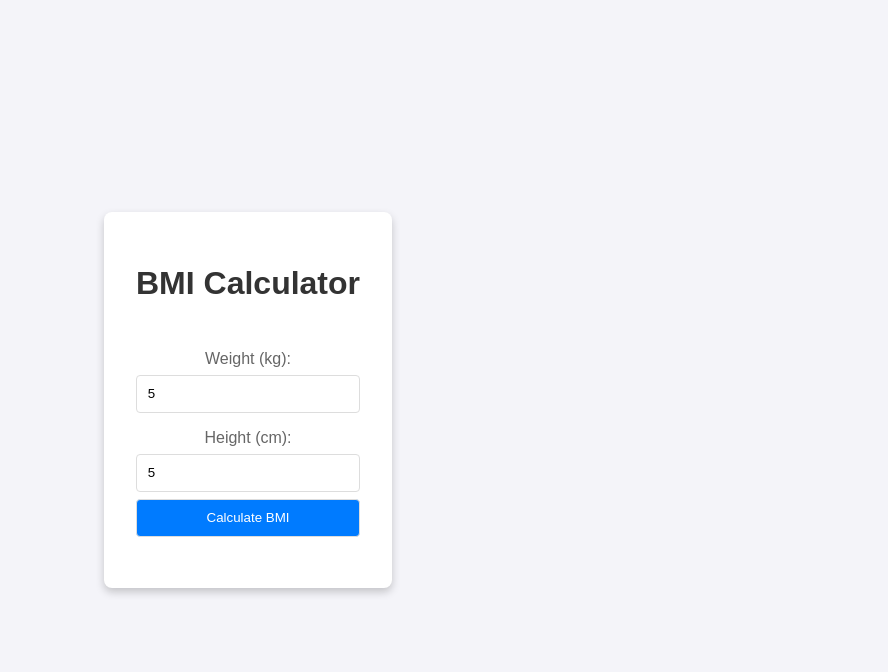
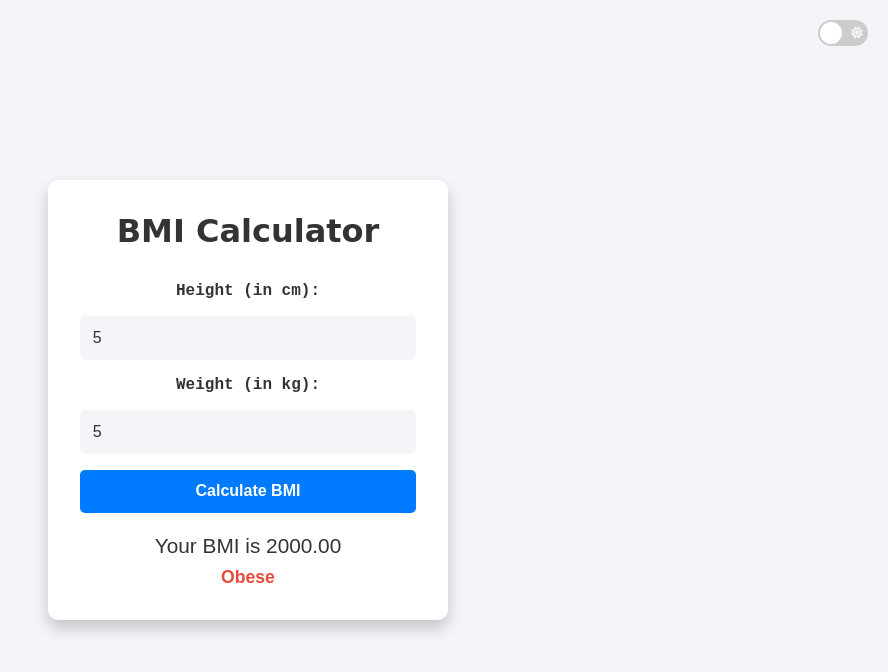
Before and after one commit to AbhishekBalija/BMI-Calculator, a website: page public/index.html in a window 1280 px wide. Both pictures are taken after typing "5", "5" into the empty fields and a click on the button "Calculate BMI". Shown: the whole page, without its empty margins (392-1280 px from the left). Drawn offline with Linux system fonts and the light colour scheme; no server answers.

Commit message:
2nd Updated CSS

```diff
--- a/public/index.html
+++ b/public/index.html
@@ -5,21 +5,34 @@
     <meta name="viewport" content="width=device-width, initial-scale=1.0">
     <title>BMI Calculator</title>
     <link rel="stylesheet" href="style.css">
+    <script src="https://kit.fontawesome.com/a076d05399.js" crossorigin="anonymous"></script>
 </head>
-<body>
+<body class="light">
     <div class="container">
         <h1>BMI Calculator</h1>
-    <form id="bmiForm">
-      <label for="weight">Weight (kg):</label>
+        <form id="bmi-form">
+            <label for="height">Height (in cm):</label>
+            <input type="number" id="height" required>
+
+            <label for="weight">Weight (in kg):</label>
             <input type="number" id="weight" required>
-
-      <label for="height">Height (cm):</label>
-      <input type="number" id="height" required>
 
             <button type="submit">Calculate BMI</button>
         </form>
         <div id="result"></div>
+        <div id="category" data-category=""></div>
     </div>
+
+    <!-- Dark/Light mode toggle switch -->
+    <div id="theme-toggle-container">
+        <input type="checkbox" id="theme-toggle" class="checkbox">
+        <label for="theme-toggle" class="checkbox-label">
+            <i class="fas fa-moon"></i>
+            <i class="fas fa-sun"></i>
+            <span class="ball"></span>
+        </label>
+    </div>
+
     <script src="script.js"></script>
 </body>
 </html>
--- a/public/script.js
+++ b/public/script.js
@@ -1,18 +1,38 @@
-// script.js
+const themeToggle = document.getElementById("theme-toggle");
 
-document.getElementById('bmiForm').addEventListener('submit', async (event) => {
-    event.preventDefault();
+themeToggle.addEventListener("change", () => {
+  document.body.classList.toggle("dark");
+});
 
-    const weight = parseFloat(document.getElementById('weight').value);
-    const height = parseFloat(document.getElementById('height').value);
+const bmiForm = document.getElementById("bmi-form");
+const result = document.getElementById("result");
+const category = document.getElementById("category");
 
-    // Send the data to the server
-    const response = await fetch('/calculate-bmi', {
-      method: 'POST',
-      headers: { 'Content-Type': 'application/json' },
-      body: JSON.stringify({ weight, height })
-    });
+bmiForm.addEventListener("submit", function(e) {
+    e.preventDefault();
+    const height = parseFloat(document.getElementById("height").value) / 100; // Convert cm to meters
+    const weight = parseFloat(document.getElementById("weight").value);
 
-    const data = await response.json();
-    document.getElementById('result').innerText = `Your BMI is ${data.bmi}`;
-  });
+    if (!height || !weight) {
+        result.textContent = "Please enter valid values for height and weight.";
+        category.textContent = "";
+        return;
+    }
+
+    const bmi = weight / (height * height);
+    result.textContent = `Your BMI is ${bmi.toFixed(2)}`;
+
+    if (bmi < 18.5) {
+        category.textContent = "Underweight";
+        category.setAttribute("data-category", "Underweight");
+    } else if (bmi >= 18.5 && bmi <= 24.9) {
+        category.textContent = "Normal weight";
+        category.setAttribute("data-category", "Normal weight");
+    } else if (bmi >= 25 && bmi <= 29.9) {
+        category.textContent = "Overweight";
+        category.setAttribute("data-category", "Overweight");
+    } else {
+        category.textContent = "Obese";
+        category.setAttribute("data-category", "Obese");
+    }
+});
--- a/public/style.css
+++ b/public/style.css
@@ -1,49 +1,90 @@
-/* style.css */
+/* Basic reset */
+* {
+  box-sizing: border-box;
+  margin: 0;
+  padding: 0;
+  font-family: Arial, sans-serif;
+}
 
+/* Light and dark themes */
 body {
   display: flex;
   justify-content: center;
   align-items: center;
   height: 100vh;
-    font-family: Arial, sans-serif;
-    background-color: #f4f4f9;
+  transition: background-color 0.3s ease;
   margin: 0;
 }
 
+body.light {
+  background-color: #f4f4f9;
+  color: #333;
+}
+
+body.dark {
+  background-color: #333;
+  color: #f4f4f9;
+}
+
+/* Container styling */
 .container {
   text-align: center;
   background: #fff;
   padding: 2em;
-    box-shadow: 0 4px 8px rgba(0, 0, 0, 0.2);
-    border-radius: 8px;
+  width: 100%;
+  max-width: 400px;
+  border-radius: 10px;
+  box-shadow: 0 8px 16px rgba(0, 0, 0, 0.2);
+  transition: background-color 0.3s ease, box-shadow 0.3s ease;
+}
+
+body.dark .container {
+  background: #444;
+  box-shadow: 0 8px 16px rgba(255, 255, 255, 0.1);
 }
 
 h1 {
+  color: inherit;
   margin-bottom: 1em;
-    color: #333;
+  font-family: 'brush script',cursive;
 }
 
 form {
   display: flex;
   flex-direction: column;
+  gap: 1em;
 }
 
 label {
-    margin-top: 1em;
-    color: #666;
+  color: inherit;
+  font-weight: bold;
+  font-family:'Courier New', Courier, monospace;
 }
 
 input, button {
   padding: 0.8em;
-    margin-top: 0.5em;
-    border: 1px solid #ddd;
-    border-radius: 4px;
+  border: none;
+  border-radius: 5px;
+  font-size: 1em;
+  outline: none;
+  transition: background-color 0.3s ease, color 0.3s ease;
+}
+
+input {
+  background-color: #f4f4f9;
+  color: #333;
+}
+
+body.dark input {
+  background-color: #666;
+  color: #f4f4f9;
 }
 
 button {
-    background-color: #007BFF;
+  background-color: #007bff;
   color: #fff;
   cursor: pointer;
+  font-weight: bold;
   transition: background-color 0.3s;
 }
 
@@ -53,6 +94,77 @@ body {
 
 #result {
   margin-top: 1em;
-    font-size: 1.2em;
-    color: #333;
+  font-size: 1.3em;
 }
+
+#category {
+  margin-top: 0.5em;
+  font-size: 1.1em;
+  font-weight: bold;
+}
+
+#category[data-category="Underweight"] {
+  color: #3498db;
+}
+
+#category[data-category="Normal weight"] {
+  color: #2ecc71;
+}
+
+#category[data-category="Overweight"] {
+  color: #e67e22;
+}
+
+#category[data-category="Obese"] {
+  color: #e74c3c;
+}
+
+/* Theme toggle switch styling */
+#theme-toggle-container {
+  position: absolute;
+  top: 20px;
+  right: 20px;
+}
+
+.checkbox {
+  display: none;
+}
+
+.checkbox-label {
+  width: 50px;
+  height: 26px;
+  background-color: #ccc;
+  border-radius: 50px;
+  position: relative;
+  display: flex;
+  align-items: center;
+  justify-content: space-between;
+  padding: 0 5px;
+  cursor: pointer;
+  transition: background-color 0.3s ease;
+}
+
+.checkbox-label i {
+  color: #f4f4f9;
+  font-size: 12px;
+}
+
+.checkbox-label .ball {
+  width: 22px;
+  height: 22px;
+  background-color: white;
+  position: absolute;
+  top: 2px;
+  left: 2px;
+  border-radius: 50%;
+  transition: transform 0.3s ease;
+}
+
+/* Dark mode toggle styles */
+body.dark .checkbox-label {
+  background-color: #007bff;
+}
+
+body.dark .checkbox-label .ball {
+  transform: translateX(24px);
+}
```
Also changed, not shown: server.js (+15 -5 lines). Lines whose indentation alone changed are shown as unchanged.
